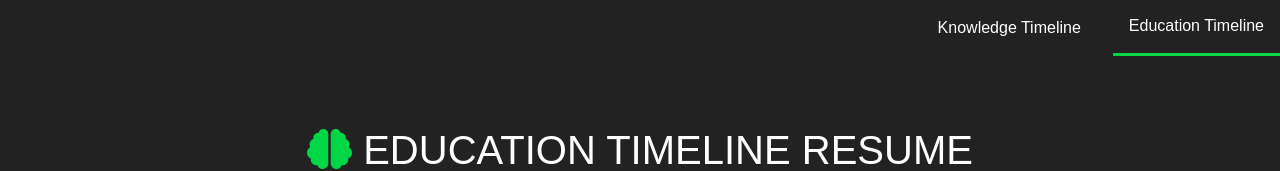
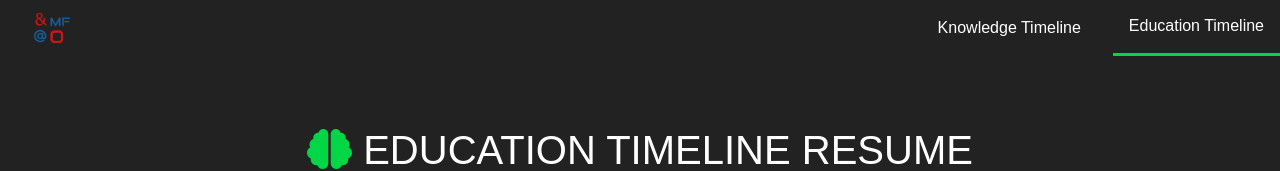
Before and after one commit to Feci22/timeline.github.io, a plain HTML site: page index_ed.html in a window 1280 px wide. Shown: the top 171 px of the page. Drawn offline with nearby package versions, Linux system fonts and the light colour scheme.

Commit message:
new logo

```diff
--- a/index_ed.html
+++ b/index_ed.html
@@ -16,6 +16,7 @@
 <body>
   <header class="main-header">
     <nav id="main-nav" class="main-nav bg-dark">
+      <div class="main-nav__logo"><a href="index.html" target="_blank"></a></div>
       <ul class="main-nav__list">
         <li class="main-nav__list__item"><a href="index.html">Knowledge Timeline</a></li>
         <li class="main-nav__list__item"><a href="index_ed.html" class="current-2">Education Timeline</a></li>
--- a/scss/main.scss
+++ b/scss/main.scss
@@ -29,6 +29,20 @@ img {
 }
 
 .main-nav {
+
+  display: flex;
+  justify-content: space-between;
+  align-items: center;
+
+  &__logo {
+    background: url(../dist/img/logo.png)no-repeat center center/cover;
+    top: 0;
+    left: 0;
+    width: 40px;
+    height: 40px;
+    margin-left: 2rem;
+    // cursor: pointer;
+  }
 
   @include for-phone-only {
     max-width: 768px;
```
Also changed, not shown: css/main.css, dist/img/logo.png (added), 1 other file.
